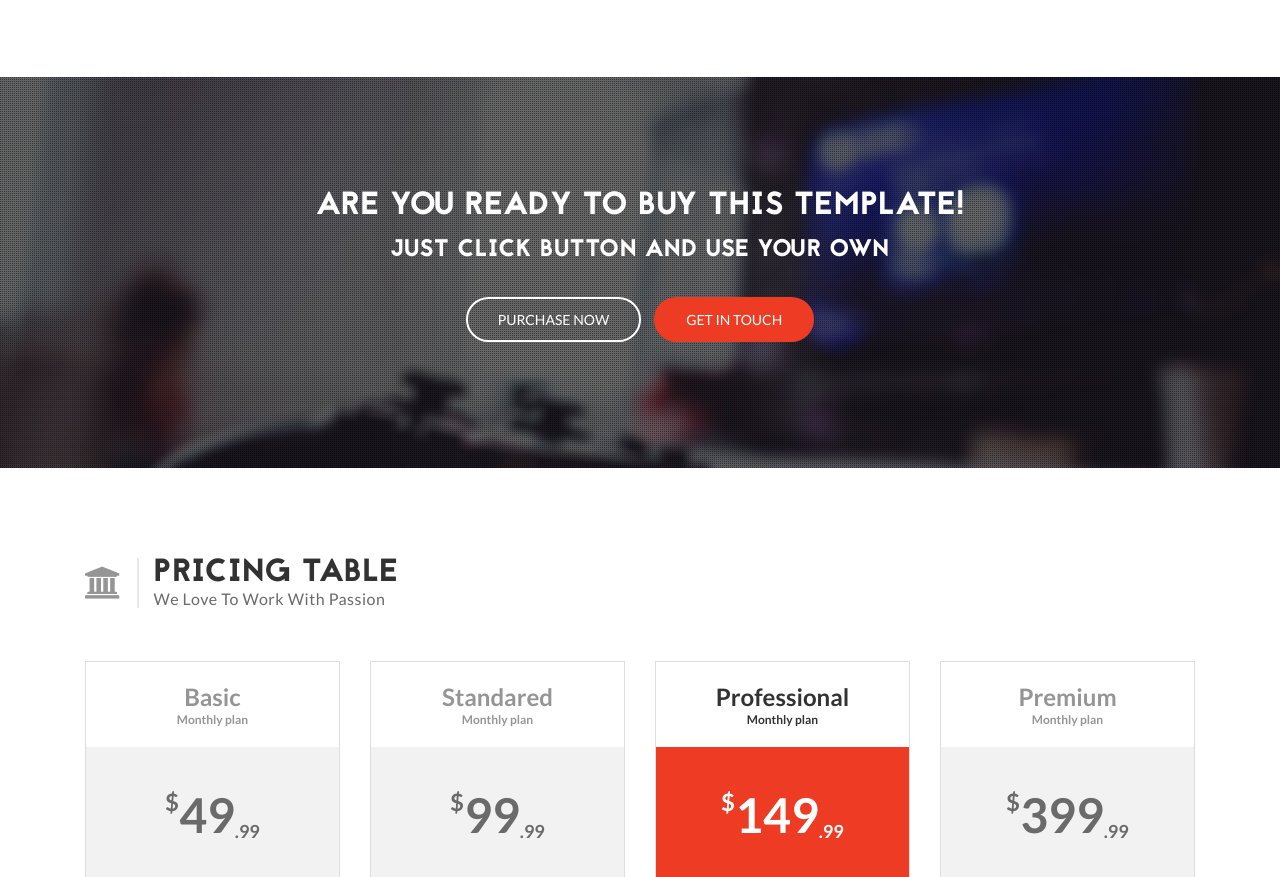
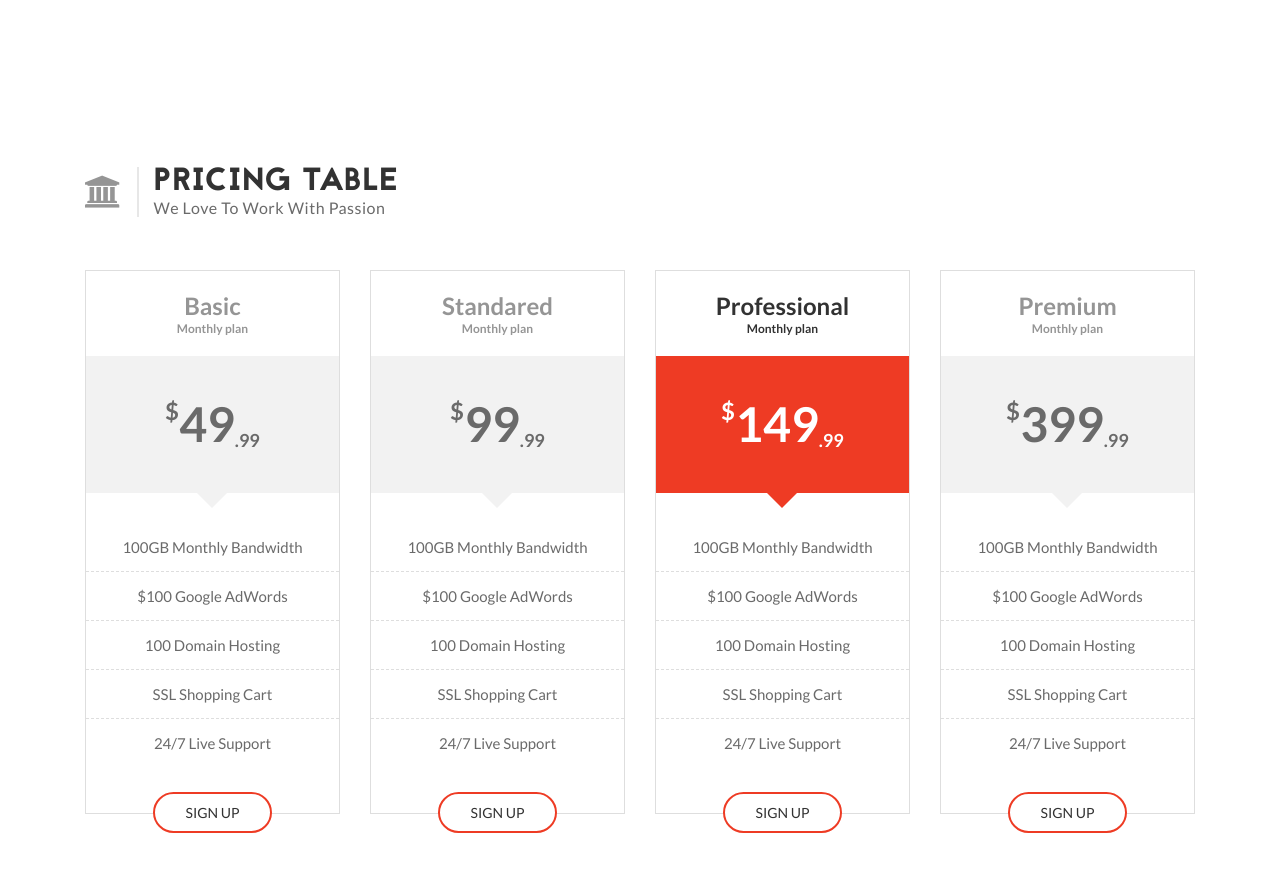
Before and after one commit to instapam/instapam.github.io, a plain HTML site: page index.html in a window 1280 px wide. Shown: the part 2672-3549 px from the top of the page. Drawn offline with Linux system fonts and the light colour scheme; some packages are replaced by stand-ins of ours.

Commit message:
Remueve el segundo paralax

```diff
--- a/index.html
+++ b/index.html
@@ -491,23 +491,6 @@
 </section>
 <!--/ Team end -->
 
-<!-- Parallax 1 start -->
-<section class="parallax parallax1">
-	<div class="parallax-overlay"></div>
-	<div class="container">
-		<div class="row">
-			<div class="col-md-12 text-center">
-				<h2>Are You Ready to Buy This Template!</h2>
-				<h3>Just Click Button and Use Your Own</h3>
-				<p>
-					<a href="#" class="btn btn-primary white">Purchase Now</a>
-					<a href="#" class="btn btn-primary solid">Get In Touch</a>
-				</p>
-			</div>
-		</div>
-	</div><!-- Container end -->
-</section><!-- Parallax 1 end -->
-
 <!-- Pricing table start -->
 <section id="pricing" class="pricing">
 	<div class="container">
```
